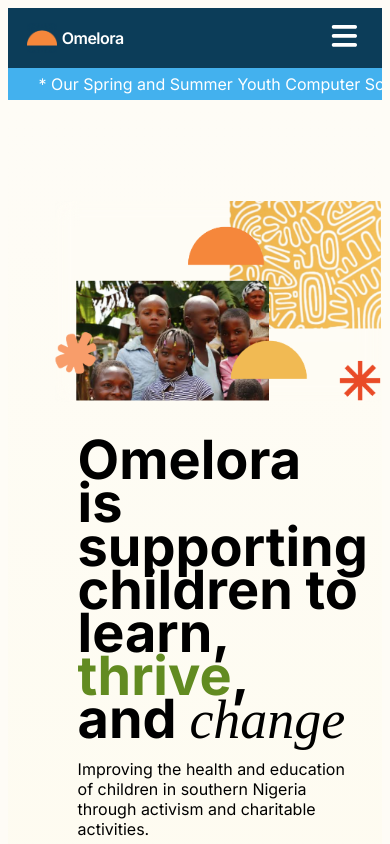
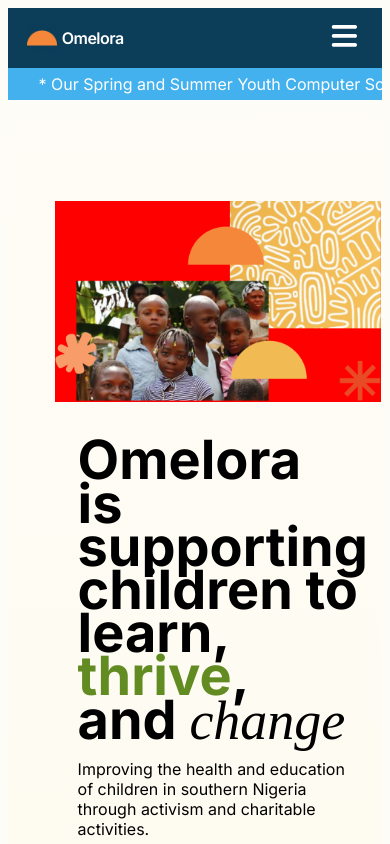
Before and after one commit to kyraezikeuzor/Omelora-Website, a Next.js app: page / in a window 390 px wide. Shown: the top 844 px of the page. Built offline with nearby package versions, Linux system fonts and the light colour scheme; a web font is replaced by a local one.

Commit message:
Fixed hero image 4/?

```diff
--- a/components/Home/Hero.module.css
+++ b/components/Home/Hero.module.css
@@ -45,7 +45,10 @@
 
     .hero img {
         width: 326px;
-        height: 200.806px;
+        height: 201px;
+        flex-shrink: 0;
+        background-color: red;
+        padding-right: 0;
         align-self: start;
         order: 1;
         margin-bottom: 0;
```
